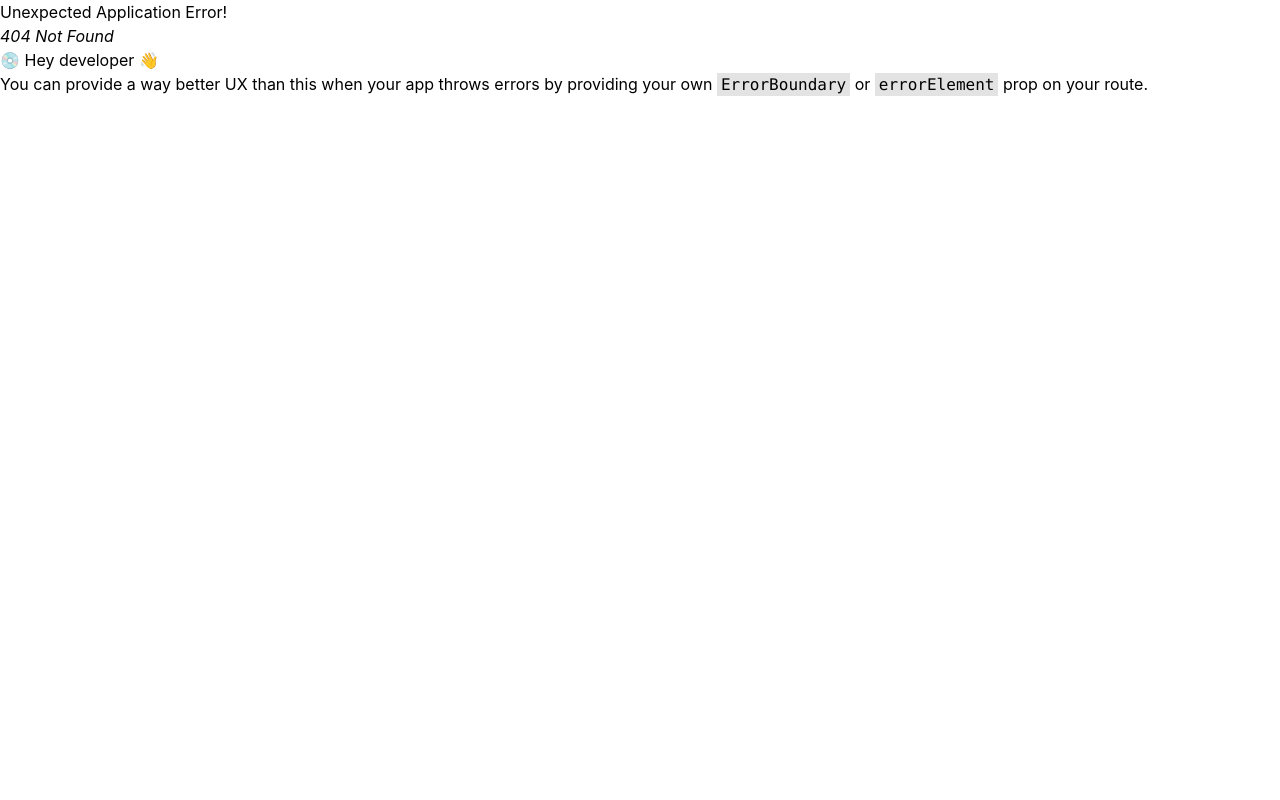
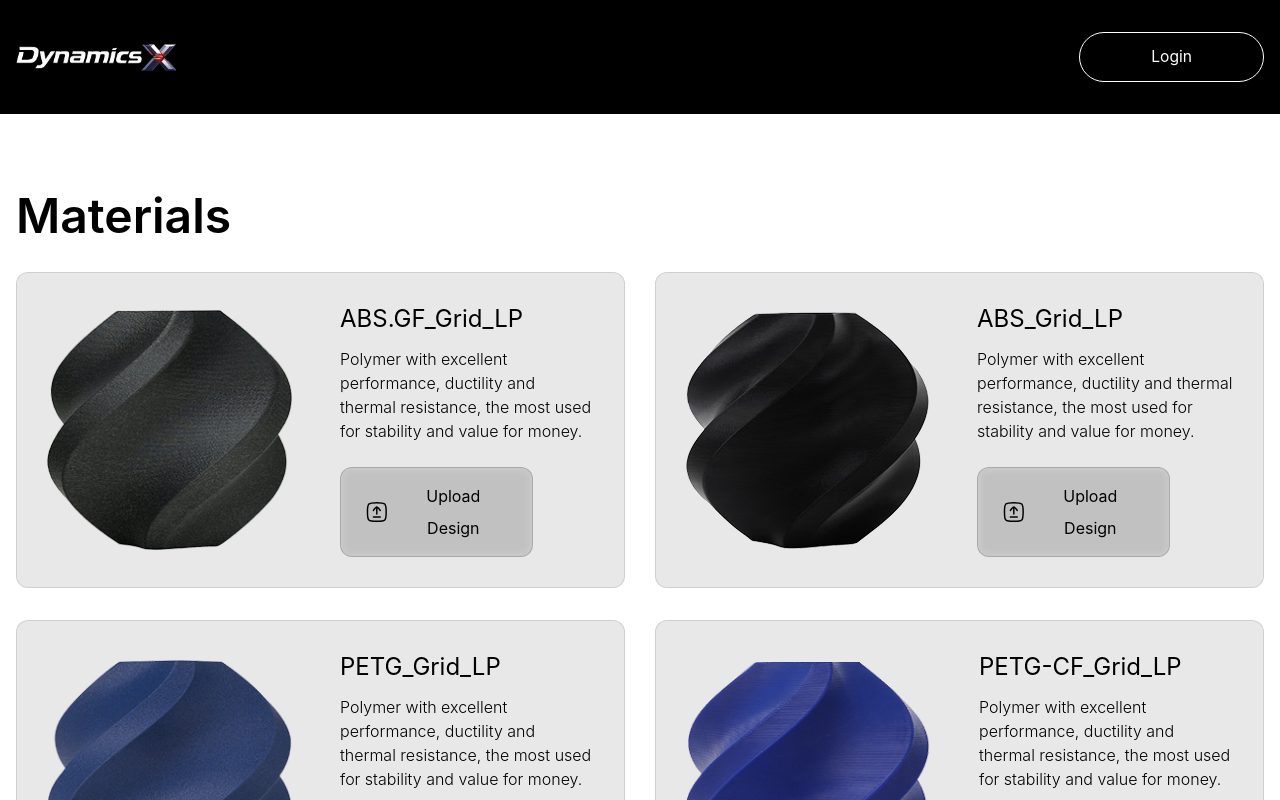
Before and after one commit to alimuzzaman-zamaddar/dynamic-x-project, a React (Vite) app: page /allmaterials in a window 1280 px wide. Before the commit this address had no page. Shown: the top 800 px of the page. Built offline with nearby package versions, Linux system fonts and the light colour scheme.

Commit message:
feat:complete the all materials section

```diff
--- a/src/components/PagesComponent/HomPage/Materials.jsx
+++ b/src/components/PagesComponent/HomPage/Materials.jsx
@@ -4,7 +4,6 @@ import gear1 from "../../../assets/img/materials/ABS.GF_Grid_LP 1.png";
 import gear2 from "../../../assets/img/materials/ABS_Grid_LP 1.png";
 import gear3 from "../../../assets/img/materials/PETG-CF_Grid_LP 1.png";
 import gear4 from "../../../assets/img/materials/PETG_Grid_LP 1.png";
-import Uv from "../../../assets/img/home/Uv.png";
 import { Upload } from "../../SvgContainer/SvgContainer";
 
 const materials = [
--- /dev/null
+++ b/src/components/PagesComponent/Material/MaterialProduct.jsx
@@ -0,0 +1,183 @@
+import { BsArrowUp } from "react-icons/bs";
+import gear1 from "../../../assets/img/materials/ABS.GF_Grid_LP 1.png";
+import gear2 from "../../../assets/img/materials/ABS_Grid_LP 1.png";
+import gear3 from "../../../assets/img/materials/PETG-CF_Grid_LP 1.png";
+import gear4 from "../../../assets/img/materials/PETG_Grid_LP 1.png";
+import { Link } from "react-router";
+import { Upload } from "../../SvgContainer/SvgContainer";
+
+const materials = [
+  {
+    imgSrc: gear1,
+    title: "ABS.GF_Grid_LP",
+    description:
+      "L’ABS è un materiale durevole e versatile con buona resistenza agli urti e agli agenti chimici. È ideale per parti funzionali e prototipi.",
+  },
+  {
+    imgSrc: gear2,
+    title: "ABS_Grid_LP",
+    description:
+      "L’ASA è un materiale resistente e stabile ai raggi UV, perfetto per applicazioni da esterno.",
+  },
+  {
+    imgSrc: gear3,
+    title: "PETG_Grid_LP",
+    description:
+      "L’ASA rinforzato con fibra di vetro migliora l’ASA standard offrendo maggiore rigidità, resistenza al calore e stabilità dimensionale. Resiste ai raggi UV e agli agenti atmosferici, risultando ideale per applicazioni esterne e strutturali.",
+  },
+  {
+    imgSrc: gear4,
+    title: "PETG-CF_Grid_LP",
+    description:
+      "L’ASA rinforzato con fibra di carbonio (CF-ASA) offre maggiore resistenza, rigidità e stabilità ai raggi UV rispetto all’ASA standard. È un’ottima scelta per componenti sottoposti a elevato stress meccanico.",
+  },
+  {
+    imgSrc: gear4,
+    title: "PETG-CF_Grid_LP",
+    description:
+      "L’ASA rinforzato con fibra di carbonio (CF-ASA) offre maggiore resistenza, rigidità e stabilità ai raggi UV rispetto all’ASA standard. È un’ottima scelta per componenti sottoposti a elevato stress meccanico.",
+  },
+  {
+    imgSrc: gear4,
+    title: "PETG-CF_Grid_LP",
+    description:
+      "L’ASA rinforzato con fibra di carbonio (CF-ASA) offre maggiore resistenza, rigidità e stabilità ai raggi UV rispetto all’ASA standard. È un’ottima scelta per componenti sottoposti a elevato stress meccanico.",
+  },
+  {
+    imgSrc: gear4,
+    title: "PETG-CF_Grid_LP",
+    description:
+      "L’ASA rinforzato con fibra di carbonio (CF-ASA) offre maggiore resistenza, rigidità e stabilità ai raggi UV rispetto all’ASA standard. È un’ottima scelta per componenti sottoposti a elevato stress meccanico.",
+  },
+  {
+    imgSrc: gear4,
+    title: "PETG-CF_Grid_LP",
+    description:
+      "L’ASA rinforzato con fibra di carbonio (CF-ASA) offre maggiore resistenza, rigidità e stabilità ai raggi UV rispetto all’ASA standard. È un’ottima scelta per componenti sottoposti a elevato stress meccanico.",
+  },
+  {
+    imgSrc: gear4,
+    title: "PETG-CF_Grid_LP",
+    description:
+      "L’ASA rinforzato con fibra di carbonio (CF-ASA) offre maggiore resistenza, rigidità e stabilità ai raggi UV rispetto all’ASA standard. È un’ottima scelta per componenti sottoposti a elevato stress meccanico.",
+  },
+  {
+    imgSrc: gear4,
+    title: "PETG-CF_Grid_LP",
+    description:
+      "L’ASA rinforzato con fibra di carbonio (CF-ASA) offre maggiore resistenza, rigidità e stabilità ai raggi UV rispetto all’ASA standard. È un’ottima scelta per componenti sottoposti a elevato stress meccanico.",
+  },
+  {
+    imgSrc: gear4,
+    title: "PETG-CF_Grid_LP",
+    description:
+      "L’ASA rinforzato con fibra di carbonio (CF-ASA) offre maggiore resistenza, rigidità e stabilità ai raggi UV rispetto all’ASA standard. È un’ottima scelta per componenti sottoposti a elevato stress meccanico.",
+  },
+  {
+    imgSrc: gear4,
+    title: "PETG-CF_Grid_LP",
+    description:
+      "L’ASA rinforzato con fibra di carbonio (CF-ASA) offre maggiore resistenza, rigidità e stabilità ai raggi UV rispetto all’ASA standard. È un’ottima scelta per componenti sottoposti a elevato stress meccanico.",
+  },
+  {
+    imgSrc: gear4,
+    title: "PETG-CF_Grid_LP",
+    description:
+      "L’ASA rinforzato con fibra di carbonio (CF-ASA) offre maggiore resistenza, rigidità e stabilità ai raggi UV rispetto all’ASA standard. È un’ottima scelta per componenti sottoposti a elevato stress meccanico.",
+  },
+  {
+    imgSrc: gear4,
+    title: "PETG-CF_Grid_LP",
+    description:
+      "L’ASA rinforzato con fibra di carbonio (CF-ASA) offre maggiore resistenza, rigidità e stabilità ai raggi UV rispetto all’ASA standard. È un’ottima scelta per componenti sottoposti a elevato stress meccanico.",
+  },
+  {
+    imgSrc: gear4,
+    title: "PETG-CF_Grid_LP",
+    description:
+      "L’ASA rinforzato con fibra di carbonio (CF-ASA) offre maggiore resistenza, rigidità e stabilità ai raggi UV rispetto all’ASA standard. È un’ottima scelta per componenti sottoposti a elevato stress meccanico.",
+  },
+  {
+    imgSrc: gear4,
+    title: "PETG-CF_Grid_LP",
+    description:
+      "L’ASA rinforzato con fibra di carbonio (CF-ASA) offre maggiore resistenza, rigidità e stabilità ai raggi UV rispetto all’ASA standard. È un’ottima scelta per componenti sottoposti a elevato stress meccanico.",
+  },
+  {
+    imgSrc: gear4,
+    title: "PETG-CF_Grid_LP",
+    description:
+      "L’ASA rinforzato con fibra di carbonio (CF-ASA) offre maggiore resistenza, rigidità e stabilità ai raggi UV rispetto all’ASA standard. È un’ottima scelta per componenti sottoposti a elevato stress meccanico.",
+  },
+  {
+    imgSrc: gear4,
+    title: "PETG-CF_Grid_LP",
+    description:
+      "L’ASA rinforzato con fibra di carbonio (CF-ASA) offre maggiore resistenza, rigidità e stabilità ai raggi UV rispetto all’ASA standard. È un’ottima scelta per componenti sottoposti a elevato stress meccanico.",
+  },
+];
+
+export default function MaterialsPage() {
+  return (
+    <section id="materials" className="mt-45">
+      <div className="container">
+        <div className="flex flex-row  justify-between">
+          <h2 className="text-[48px] font-semibold text-black pb-5">Materials</h2>
+        </div>
+        <ul className="grid justify-between gap-y-8 gap-x-7.5 grid-cols-2">
+          {materials.map((material, idx) => {
+            return (
+              <li
+                style={{
+                  border: "1px solid rgba(0, 0, 0, 0.11)",
+                  background: "rgba(0, 0, 0, 0.09)",
+                  backdropFilter: " blur(4.5px)",
+                }}
+                key={idx}
+                className="p-7.5 h-auto w-full rounded-xl flex flex-row gap-x-12 items-center "
+              >
+                <img
+                  className="max-w-[245px] max-h-[243px] object-cover "
+                  src={material.imgSrc}
+                  alt={material.title}
+                />
+                <div className="flex flex-col gap-y-6 ">
+                  <div className="flex flex-col gap-y-3  ">
+                    <h5 className="text-black font-normal leading-[134%] text-2xl  ">
+                      {" "}
+                      {material.title}{" "}
+                    </h5>
+                    <span className="text-base font-light leading-[150%]  max-w-[389px] ">
+                      Polymer with excellent performance, ductility and thermal
+                      resistance, the most used for stability and value for
+                      money.
+                    </span>
+                  </div>
+                  <button
+                    style={{
+                      border: "1px solid rgba(0, 0, 0, 0.16)",
+                      background: "rgba(0, 0, 0, 0.09)",
+                      backdropFilter: " blur(5.09px)",
+                    }}
+                    className="h-auto w-auto px-6 py-3 relative flex items-center justify-center rounded-xl cursor-pointer max-w-[193px] "
+                  >
+                    <div className="flex flex-row gap-x-2.5 items-center ">
+                      <Upload />
+                      <span className="text-base font-normal leading-[200%] text-black ">
+                        Upload Design
+                      </span>
+                    </div>
+                    <input
+                      type="file"
+                      className="absolute top-0 left-0 h-full w-full  rounded-xl opacity-0 cursor-pointer "
+                    />
+                  </button>
+                </div>
+              </li>
+            );
+          })}
+        </ul>
+      </div>
+    </section>
+  );
+}
--- /dev/null
+++ b/src/pages/AllMaterials.jsx
@@ -0,0 +1,12 @@
+import React from 'react'
+import MaterialProduct from '../components/PagesComponent/Material/MaterialProduct'
+
+const AllMaterials = () => {
+  return (
+    <>
+      <MaterialProduct />
+    </>
+  )
+}
+
+export default AllMaterials
--- a/src/router/router.jsx
+++ b/src/router/router.jsx
@@ -4,6 +4,7 @@ import HomePage from "../pages/HomePage";
 import ComingSoon from "../pages/ComingSoonPage";
 import TechnologyDetailsPage from "../pages/TechnologyDetailsPage";
 import CategoryDetailsPage from "../pages/CategoryDetailsPage";
+import AllMaterials from "../pages/AllMaterials";
 
 const router = createBrowserRouter([
   {
@@ -13,6 +14,10 @@ const router = createBrowserRouter([
       {
         index: true,
         element: <HomePage />,
+      },
+      {
+        path: "/allmaterials",
+        element: <AllMaterials />,
       },
       {
         path: "/service/:category",
```
